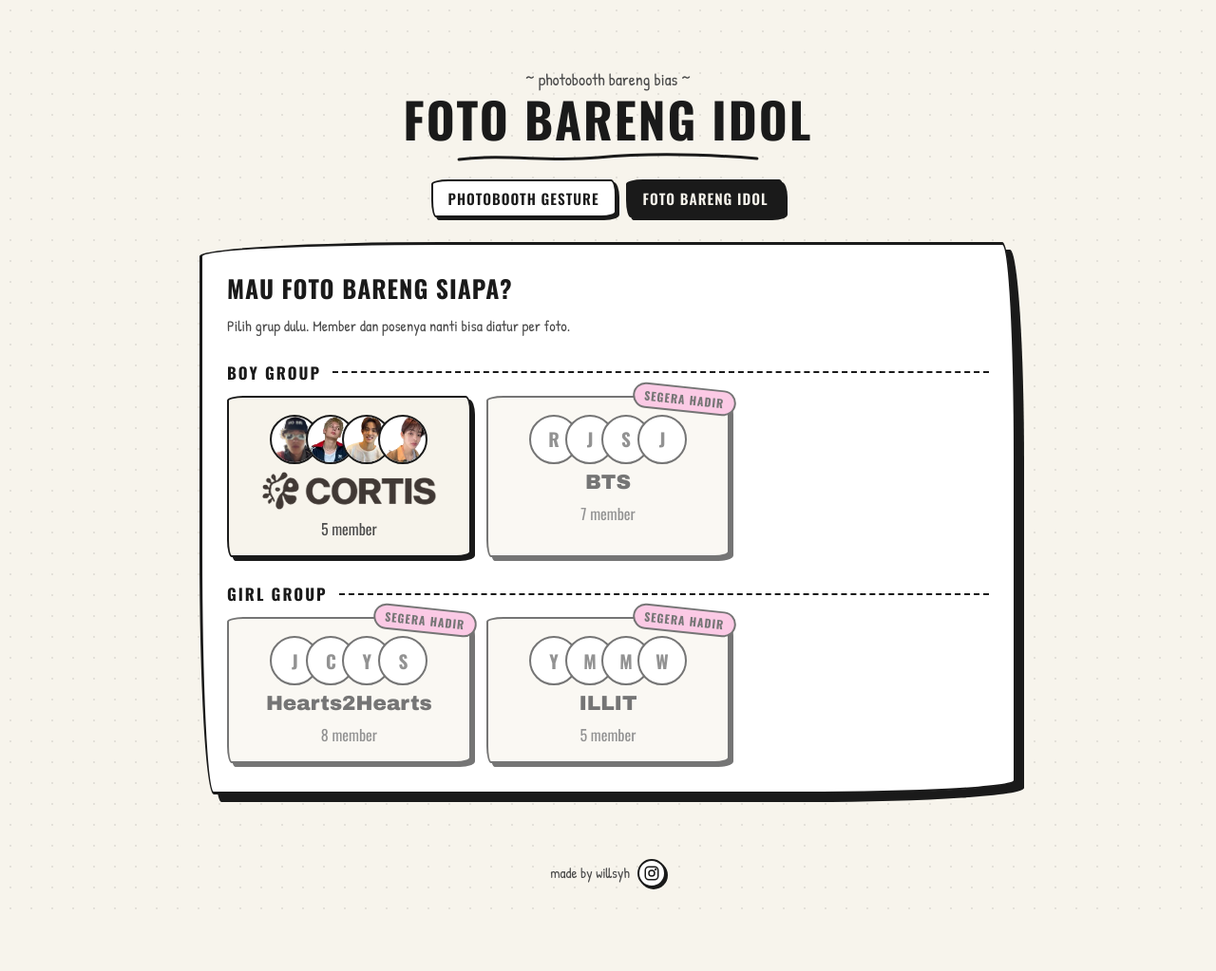
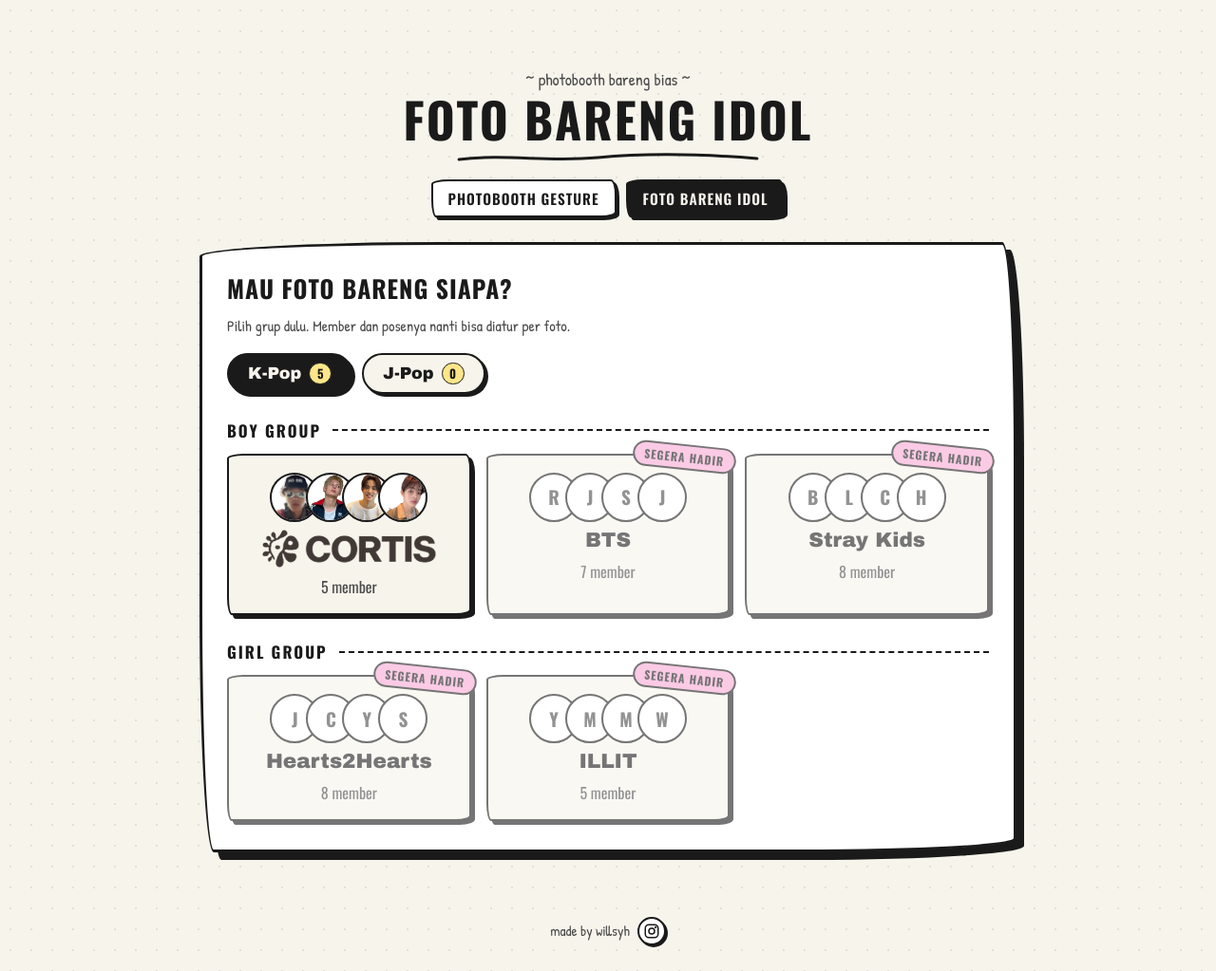
Before and after one commit to willsyh/live-photo-gesture, a plain HTML site: page idol.html in a window 1280 px wide. Shown: the top 1023 px of the page at 95% size. Before the commit the page ends 975 px from the top, so only its background shows below. Drawn offline with nearby package versions, Linux system fonts and the light colour scheme; a web font is replaced by a local one.

Commit message:
penambahan kategori j-pop

```diff
--- a/idol-booth.js
+++ b/idol-booth.js
@@ -1353,10 +1353,51 @@
 const groupPicker = $('ibGroupPicker');
 const mainLayout = $('ibMain');
 
+// genre yang sedang dibuka di layar pilih grup (K-Pop / J-Pop)
+let currentGenre = IDOL_GENRES.some(g => g.id === readSetting('ibGenre', 'kpop'))
+    ? readSetting('ibGenre', 'kpop')
+    : IDOL_GENRES[0].id;
+
+function buildGenreTabs() {
+    const tabs = $('ibGenreTabs');
+    tabs.innerHTML = '';
+    IDOL_GENRES.forEach(genre => {
+        const count = IDOL_GROUPS.filter(g => g.genre === genre.id).length;
+        const tab = document.createElement('button');
+        tab.type = 'button';
+        tab.className = 'ib-genre-tab';
+        tab.setAttribute('role', 'tab');
+        tab.setAttribute('aria-selected', genre.id === currentGenre);
+        tab.append(genre.name);
+        const badge = document.createElement('span');
+        badge.className = 'ib-genre-count';
+        badge.innerText = count;
+        tab.appendChild(badge);
+        tab.addEventListener('click', () => {
+            currentGenre = genre.id;
+            saveSetting('ibGenre', genre.id);
+            buildGroupPicker();
+        });
+        tabs.appendChild(tab);
+    });
+}
+
 function buildGroupPicker() {
+    buildGenreTabs();
+    const inGenre = IDOL_GROUPS.filter(g => g.genre === currentGenre);
+    groupPicker.querySelectorAll('.ib-category-block').forEach(block => {
+        block.hidden = !inGenre.some(g => g.type === block.dataset.type);
+    });
+    const empty = $('ibGenreEmpty');
+    empty.hidden = inGenre.length > 0;
+    if (!inGenre.length) {
+        const genre = IDOL_GENRES.find(g => g.id === currentGenre);
+        empty.innerText = `Grup ${genre ? genre.name : ''} segera hadir! Nantikan ya.`;
+    }
+
     groupPicker.querySelectorAll('.ib-group-grid').forEach(grid => {
         grid.innerHTML = '';
-        IDOL_GROUPS.filter(g => g.type === grid.dataset.type).forEach(group => {
+        inGenre.filter(g => g.type === grid.dataset.type).forEach(group => {
             const available = groupAvailable(group);
             const card = document.createElement('button');
             card.type = 'button';
--- a/idol.html
+++ b/idol.html
@@ -28,11 +28,19 @@
         <h2 id="ibGroupPickerTitle" class="ib-step-title">Mau foto bareng siapa?</h2>
         <p class="ib-hint">Pilih grup dulu. Member dan posenya nanti bisa diatur per foto.</p>
 
-        <h3 class="ib-category">Boy Group</h3>
-        <div class="ib-group-grid" data-type="boy"></div>
+        <div id="ibGenreTabs" class="ib-genre-tabs" role="tablist" aria-label="Pilih genre"></div>
 
-        <h3 class="ib-category">Girl Group</h3>
-        <div class="ib-group-grid" data-type="girl"></div>
+        <div class="ib-category-block" data-type="boy">
+            <h3 class="ib-category">Boy Group</h3>
+            <div class="ib-group-grid" data-type="boy"></div>
+        </div>
+
+        <div class="ib-category-block" data-type="girl">
+            <h3 class="ib-category">Girl Group</h3>
+            <div class="ib-group-grid" data-type="girl"></div>
+        </div>
+
+        <p id="ibGenreEmpty" class="ib-genre-empty" hidden></p>
     </section>
 
     <main id="ibMain" class="ib-layout" hidden>
--- a/idols.js
+++ b/idols.js
@@ -7,14 +7,21 @@
 // Menambah grup baru: tambahkan satu objek di IDOL_GROUPS, lalu taruh foto-fotonya
 // di folder idols/<id grup>/.
 
+// genre: 'kpop' atau 'jpop' (lihat IDOL_GENRES).
 // type: 'boy' (boy group) atau 'girl' (girl group).
 // logo (opsional): nama file logo di folder grup, misalnya 'logo.png' -> idols/cortis/logo.png.
 //   Pakai PNG transparan. Kalau kosong, nama grup ditulis sebagai teks.
 // Grup baru bisa dipilih setelah minimal satu member punya foto (isi "poses").
+const IDOL_GENRES = [
+    { id: 'kpop', name: 'K-Pop' },
+    { id: 'jpop', name: 'J-Pop' }
+];
+
 const IDOL_GROUPS = [
     {
         id: 'cortis',
         name: 'CORTIS',
+        genre: 'kpop',
         type: 'boy',
         logo: 'logo.png',
         members: [
@@ -28,6 +35,7 @@
     {
         id: 'bts',
         name: 'BTS',
+        genre: 'kpop',
         type: 'boy',
         members: [
             { id: 'rm', name: 'RM' },
@@ -40,8 +48,25 @@
         ]
     },
     {
+        id: 'straykids',
+        name: 'Stray Kids',
+        genre: 'kpop',
+        type: 'boy',
+        members: [
+            { id: 'bangchan', name: 'Bang Chan' },
+            { id: 'leeknow', name: 'Lee Know' },
+            { id: 'changbin', name: 'Changbin' },
+            { id: 'hyunjin', name: 'Hyunjin' },
+            { id: 'han', name: 'Han' },
+            { id: 'felix', name: 'Felix' },
+            { id: 'seungmin', name: 'Seungmin' },
+            { id: 'in', name: 'I.N' }
+        ]
+    },
+    {
         id: 'hearts2hearts',
         name: 'Hearts2Hearts',
+        genre: 'kpop',
         type: 'girl',
         members: [
             { id: 'jiwoo', name: 'Jiwoo' },
@@ -57,6 +82,7 @@
     {
         id: 'illit',
         name: 'ILLIT',
+        genre: 'kpop',
         type: 'girl',
         members: [
             { id: 'yunah', name: 'Yunah' },
--- a/style.css
+++ b/style.css
@@ -1861,3 +1861,64 @@
     vertical-align: middle;
     margin-left: 4px;
 }
+
+/* tab genre K-Pop / J-Pop */
+.ib-genre-tabs {
+    display: flex;
+    gap: 10px;
+    margin-top: 18px;
+}
+
+.ib-genre-tab {
+    display: inline-flex;
+    align-items: center;
+    gap: 8px;
+    padding: 8px 20px;
+    font-family: "Archivo Black", var(--font-display);
+    font-size: 1.1rem;
+    color: var(--ink);
+    background: var(--paper);
+    border: 2.5px solid var(--ink);
+    border-radius: 999px;
+    box-shadow: 3px 3px 0 var(--ink);
+    cursor: pointer;
+}
+
+.ib-genre-tab:hover {
+    transform: translate(-1px, -1px);
+    box-shadow: 4px 4px 0 var(--ink);
+}
+
+.ib-genre-tab[aria-selected="true"] {
+    background: var(--ink);
+    color: var(--paper);
+}
+
+.ib-genre-count {
+    min-width: 24px;
+    padding: 1px 7px;
+    font-family: var(--font-display);
+    font-size: 0.8rem;
+    font-weight: 700;
+    text-align: center;
+    color: var(--ink);
+    background: var(--highlight);
+    border: 1.5px solid var(--ink);
+    border-radius: 999px;
+}
+
+.ib-category-block[hidden],
+.ib-genre-empty[hidden] {
+    display: none;
+}
+
+.ib-genre-empty {
+    margin-top: 22px;
+    padding: 28px 16px;
+    font-size: 1.2rem;
+    text-align: center;
+    color: var(--ink-soft);
+    background: var(--paper);
+    border: 2px dashed var(--ink);
+    border-radius: var(--wobble-sm);
+}
```
